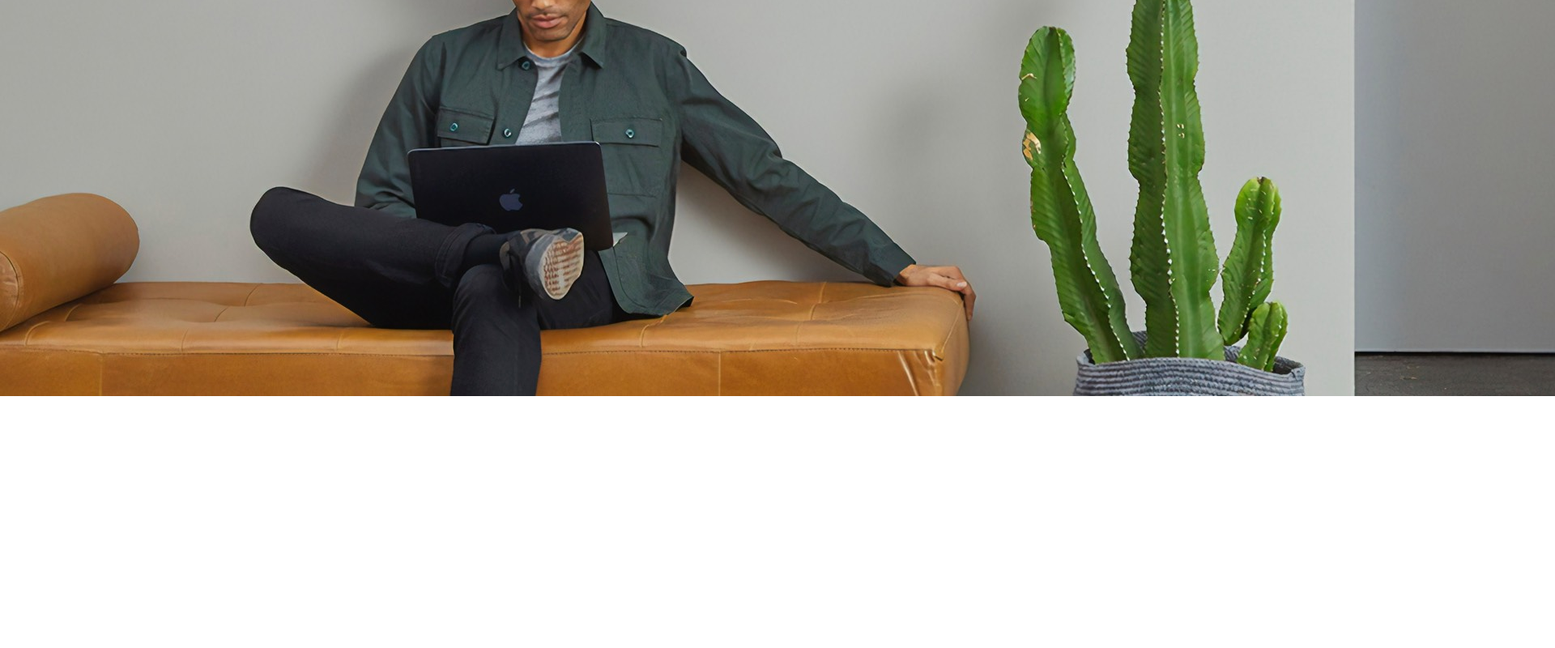
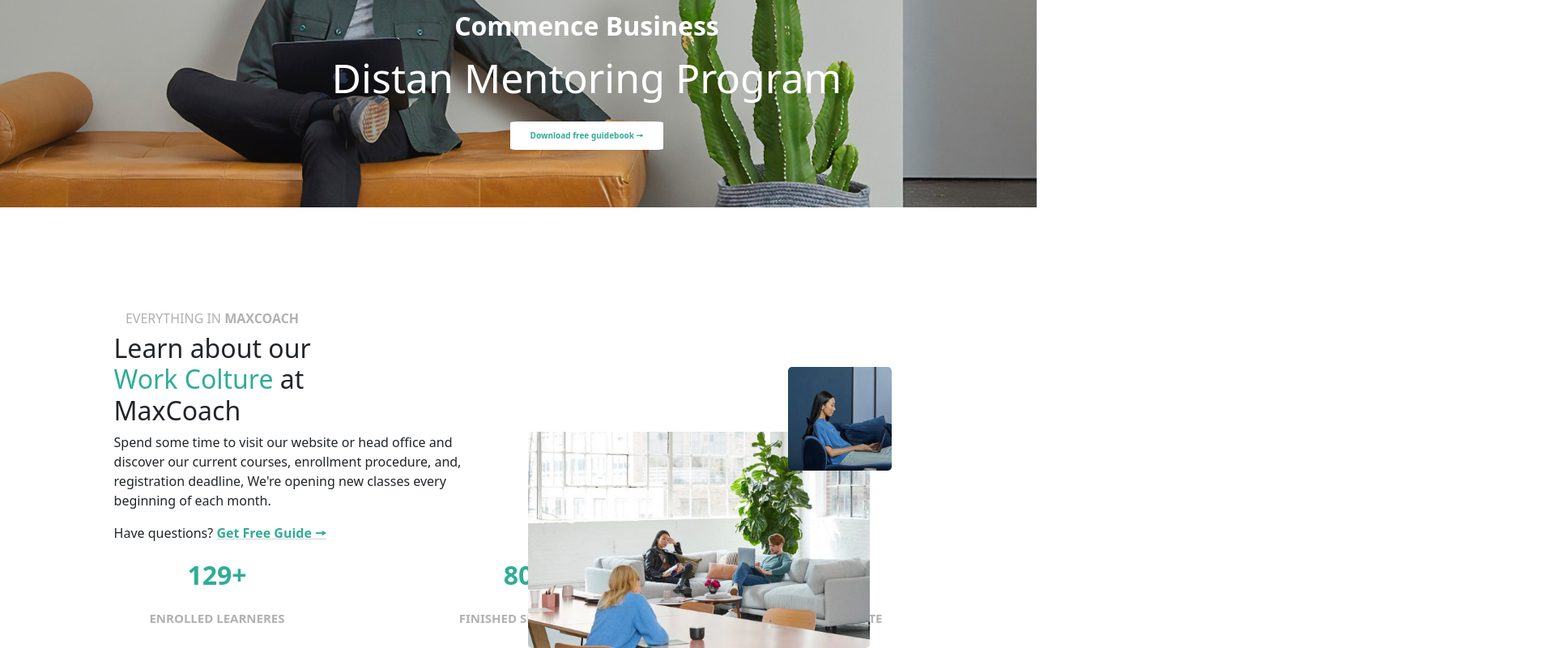
Before and after one commit to Fabrizio1919/proj-html-vuejs, a Vue app: page / in a window 1280 px wide. Shown: the part 267-1067 px from the top of the page at 81% size, 1920 px wide, since content can reach past the window. Before the commit the page ends 800 px from the top, so only its background shows below. Built offline with nearby package versions, Linux system fonts and the light colour scheme.

Commit message:
Add section Date Coulture

```diff
--- a/src/App.vue
+++ b/src/App.vue
@@ -1,19 +1,22 @@
 <script>
 import AppHeader from "./components/AppHeader.vue"
+import AppMain from "./components/AppMain.vue"
 export default {
   components: {
-    AppHeader
+    AppHeader,
+    AppMain
   }
 }
 </script>
 
 <template>
   <AppHeader></AppHeader>
+  <AppMain></AppMain>
+
+
 
   <main>
-    <div class="jumbotron">
-      <img src="./assets/img/home-3-hero-bg.jpg" alt="">
-    </div>
+
   </main>
 
 </template>
--- a/src/assets/scss/app.scss
+++ b/src/assets/scss/app.scss
@@ -3,27 +3,111 @@
 
 header {
     background-color: white;
+
     .logo img {
         width: 140px;
     }
+
     svg {
         width: 25px;
         margin-right: 10px;
-        color:#171520 ;
+        color: #171520;
     }
 
     li a {
-        color:#171520 ;
+        color: #171520;
     }
 
     .form-control {
-        background-color: #f4f4f4 ;
+        background-color: #f4f4f4;
     }
 
 }
 
 main {
-    .jumbotron {
+    .jumbotron img {
         max-width: 100%;
+        position: relative;
     }
+
+    .textJumbo {
+        position: absolute;
+        top: 35%;
+        left: 32%;
+        text-align: center;
+        color: white;
+    }
+
+    .buttonJumbo {
+        background-color: white;
+        border: none;
+        color: #2fad97;
+        border-radius: 5%;
+        padding: 10px 25px;
+        font-weight: 700;
+        font-size: 10px;
+    }
+
+    .commence {
+        font-weight: 600;
+    }
+
+    .program {
+        font-weight: 400;
+        font-size: 50px;
+    }
+
+
 }
+
+.textWork {
+    display: flex;
+    flex-direction: column;
+    align-items: center;
+}
+h6 {
+    margin-right: 186px;
+    color: #b1b1b0
+}
+
+.workColture {
+margin-top: 10%;
+}
+
+.coulture {
+    font-weight: 400;
+    color:#2fad97;
+}
+.coulture2 {
+    font-weight: 700;
+    color:#2fad97;
+    text-decoration: underline lightgrey;
+}
+
+.imgPositionTop {
+    position: absolute;
+    top: 100%;
+    border-radius: 5px;
+    width: 33%;
+
+}
+
+.imgPosition {
+    position: absolute;
+    right: 14%;
+    top: 90%;
+    border-radius: 5px;
+    width: 10%;
+}
+
+.numberDate {
+   text-align: center;
+   color: #2fad97;
+   font-weight: 900;
+   font-size: 2rem
+}
+.dateCoulture {
+    font-weight: 700;
+    color: #b1b1b0;
+    font-size: 15px;
+}
--- a/src/components/AppMain.vue
+++ b/src/components/AppMain.vue
@@ -0,0 +1,62 @@
+<script>
+import Jumbotron from '../components/Jumbotron.vue';
+export default {
+    components: {
+        Jumbotron
+    },
+    name: "AppMain"
+}
+
+</script>
+
+<template>
+    <Jumbotron></Jumbotron>
+    <div class="workColture">
+        <div class="container">
+            <div class="row">
+                <div class="col">
+                    <div class="textWork">
+                        <h6>EVERYTHING IN <strong>MAXCOACH</strong></h6>
+                        <div class="textWorkBody">
+                            <h2>Learn about our <br> <strong class="coulture">Work Colture</strong> at<br> MaxCoach</h2>
+                            <p>Spend some time to visit our website or head office and <br> discover our current courses,
+                                enrollment procedure, and, <br> registration deadline, We're opening new classes every <br>
+                                beginning of each month.</p>
+                            <p>Have questions? <strong class="coulture2">Get Free Guide &#129046;</strong></p>
+                        </div>
+                    </div>
+                </div>
+                <div class="col">
+                    <img class="imgPositionTop"
+                        src="../assets/img/stock-full-hd-10-ohki1ayywq3cqutettrncduujpoaorifqu4relt2ts.jpg" alt="">
+                    <img class="imgPosition" src="../assets/img/about-us-01-ohkia3qg98rq9vg3s0mn2hkflr1migdqdw370qnegc.jpg"
+                        alt="">
+                </div>
+            </div>
+            <div class="numberDate">
+                <div class="container">
+                    <div class="row">
+                        <div class="col">
+                            <div class="dateBody">
+                                <p> 129+</p>
+                                <h5><strong class="dateCoulture">ENROLLED LEARNERES</strong></h5>
+                            </div>
+                        </div>
+                        <div class="col">
+                            <p>80</p>
+                            <h5><strong class="dateCoulture">FINISHED SESSIONS</strong></h5>
+                        </div>
+                        <div class="col">
+                            <p>4%</p>
+                            <h5><strong class="dateCoulture">SATISFACTIONS RATE</strong></h5>
+                        </div>
+                    </div>
+                </div>
+            </div>
+
+        </div>
+    </div>
+</template>
+
+
+<style></style>
--- /dev/null
+++ b/src/components/Jumbotron.vue
@@ -0,0 +1,22 @@
+<script>
+export default {
+ name:'Jumbotron'
+}
+</script>
+
+<template>
+  <main>
+    <div class="jumbotron">
+      <img src="../assets/img/home-3-hero-bg.jpg" alt="">
+      <div class="textJumbo">
+        <h2 class="commence">Commence Business</h2>
+        <p class="program">Distan Mentoring Program</p>
+        <button class="buttonJumbo">Download free guidebook &#129046;</button>
+      </div>
+    </div>
+  </main>
+
+</template>
+
+<style>
+</style>
```
